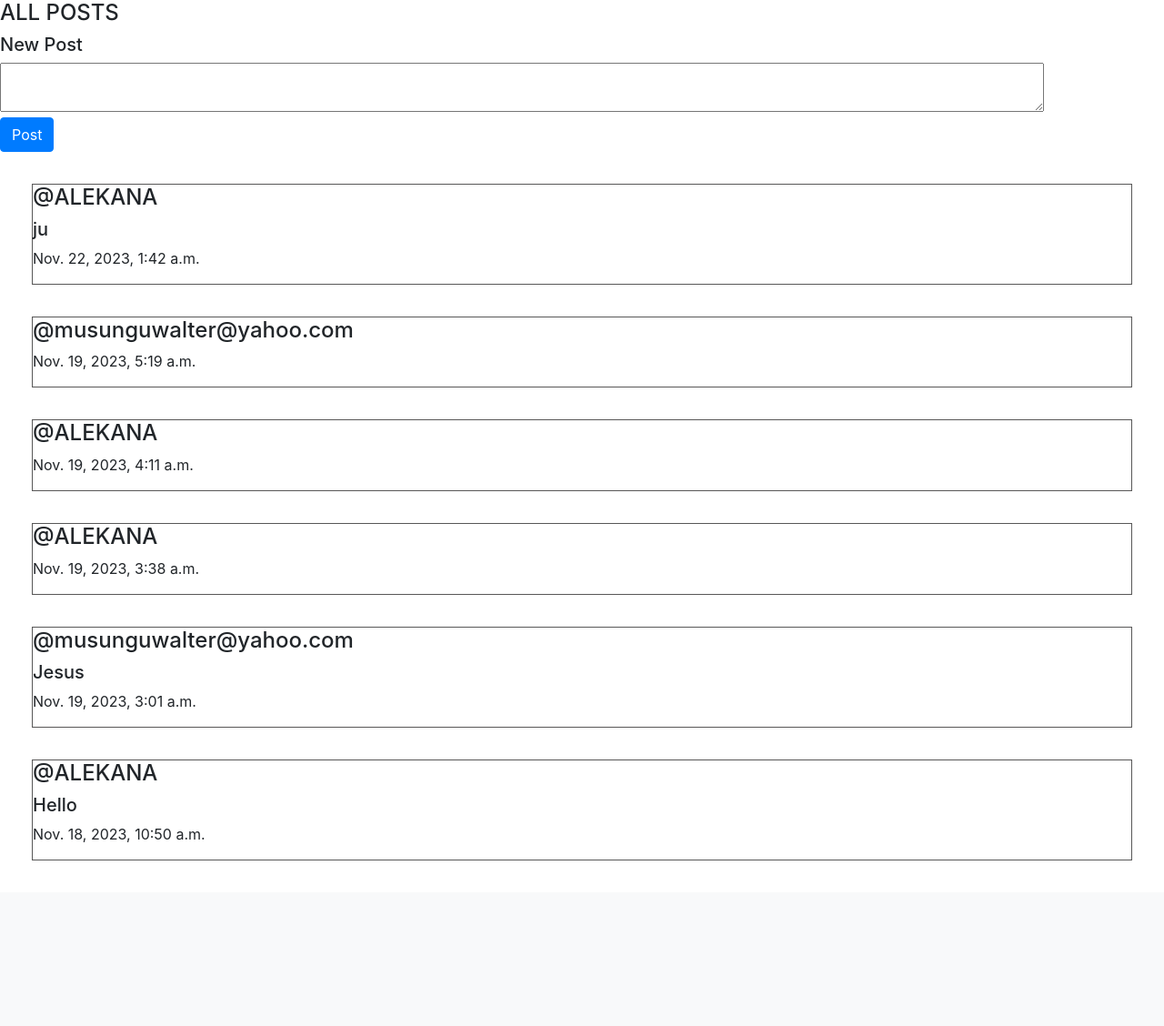
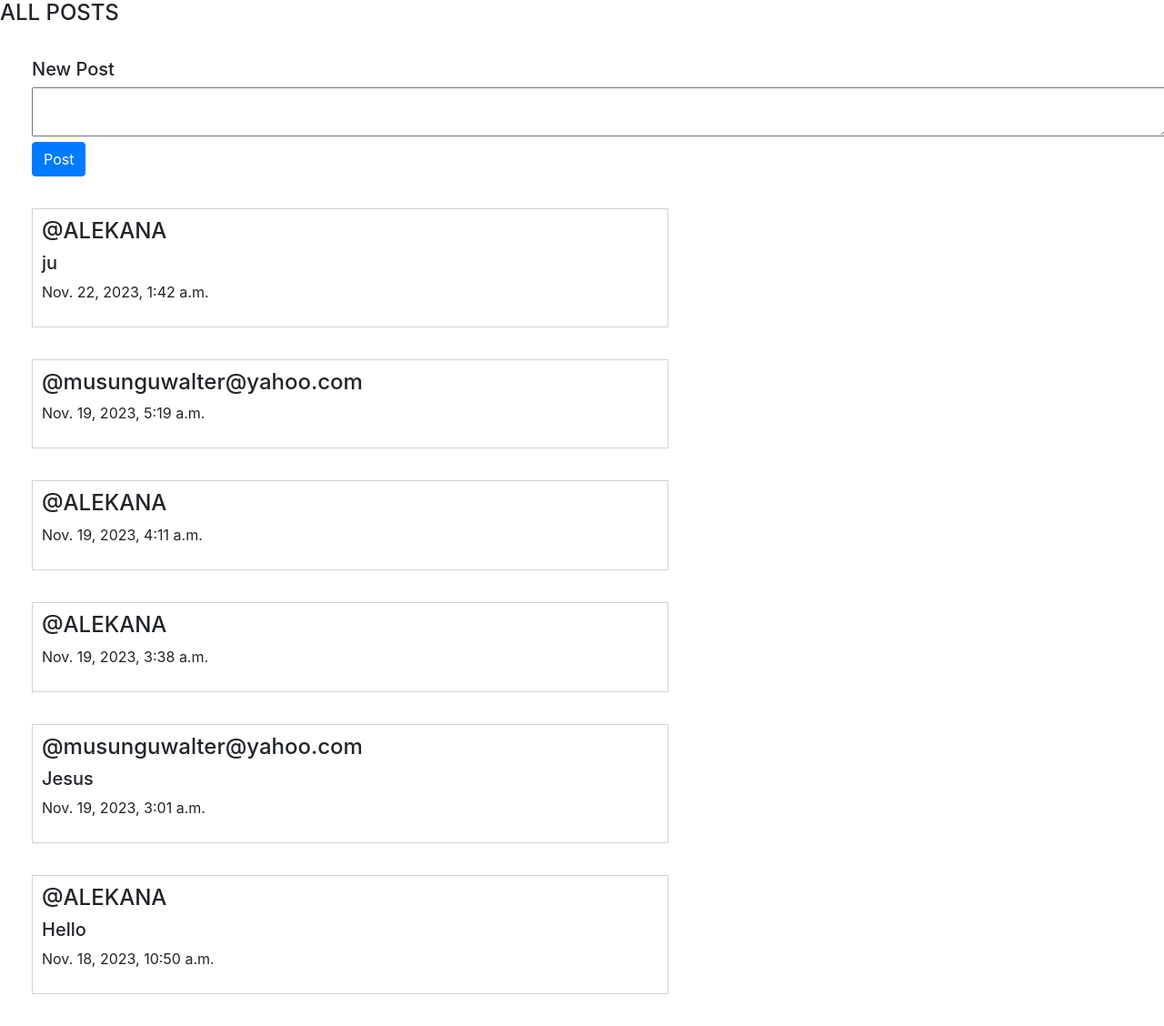
Before and after one commit to ri91chlik/NETWORK, a Django app: page / in a window 1280 px wide. Shown: the part 56-1184 px from the top of the page at 91% size. Before the commit the page ends 1002 px from the top, so only its background shows below. Run offline with Django 3.2, Linux system fonts and the light colour scheme; a user stored in the database is signed in; data comes from the database, SQL or seed files in the repository; both versions use the stored data as it was after the commit; some libraries are stand-ins or nearby versions.

Commit message:
network
added style and html

```diff
--- a/network/static/network/styles.css
+++ b/network/static/network/styles.css
@@ -1,4 +1,12 @@
-.profile{
-    border:1px solid rgb(88, 87, 87);
+.posts {
+    max-width: 700px;
+    padding:10px;
     margin:35px;
+    border:1px solid rgb(215, 210, 210);
+
 }
+
+.nPost {
+    margin:35px;
+
+}
--- a/network/templates/network/index.html
+++ b/network/templates/network/index.html
@@ -4,26 +4,26 @@
     <h4>ALL POSTS</h4>
 
     {%if user.is_authenticated%}
-    <div class="allposts">
-            <div class="nPost my-7">
+
+        <div class="nPost ">
                 <h5>New Post</h5>
                 <form action="{%url 'new_post'%}" method="post">
                     {%csrf_token%}
-                    <textarea name="information" row="5" cols="110"></textarea><br>
+                    <textarea name="information" row="5" cols="120"></textarea><br>
                     <input type="submit" value= "Post" class="btn btn-primary">
                 </form>
-            </div>
+        </div>
 
     {%endif%}
 
 
         {% for post in all_posts %}
-        <div class="profile">
+        <div class="posts">
             <h4 class="name"> @{{post.user}}</h4>
                 <h5 class="information"> {{post.information}}</h5>
                     <p class="date">{{post.date}}</p>
         </div>
-    </div>
+
         {% endfor %}
 
 
```
Also changed, not shown: db.sqlite3.
